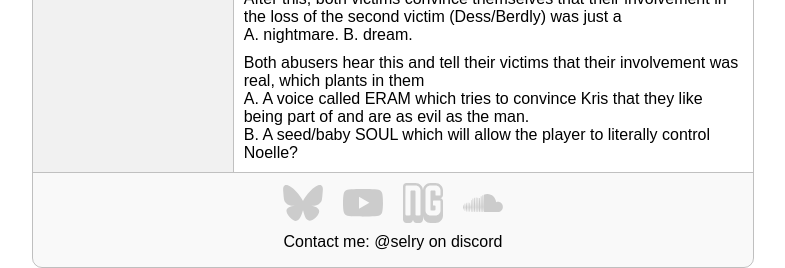
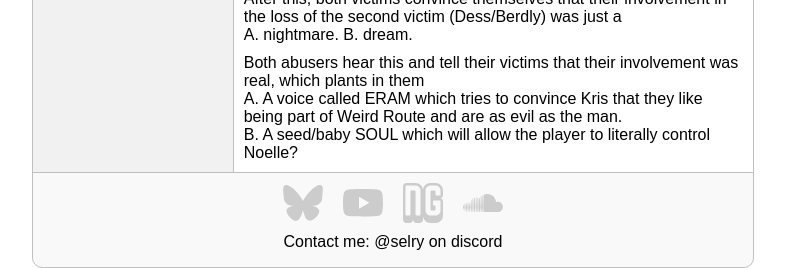
Before and after one commit to knselry/knselry.github.io, a Jekyll site: the page built from theories/deltarune/severgrave.markdown, in a window 1280 px wide and 900 px high, scrolled down 1843 px. Shown: the part 632-900 px from the top of the window, without its empty margins (247-1032 px from the left). Built offline with Jekyll 4.4.1, drawn with Linux system fonts in a browser that asks for light colours.

Commit message:
Fixed fucked up grammar

```diff
--- a/theories/deltarune/severgrave.markdown
+++ b/theories/deltarune/severgrave.markdown
@@ -101,5 +101,5 @@ A. nightmare.							B. dream.
 
 Both abusers hear this and tell their victims that their involvement
 was real, which plants in them<br/>
-A. A voice called ERAM which tries to convince Kris that they like being part of <Weird Route> and are as evil as the man.<br/>
+A. A voice called ERAM which tries to convince Kris that they like being part of Weird Route and are as evil as the man.<br/>
 B. A seed/baby SOUL which will allow the player to literally control Noelle?
```
